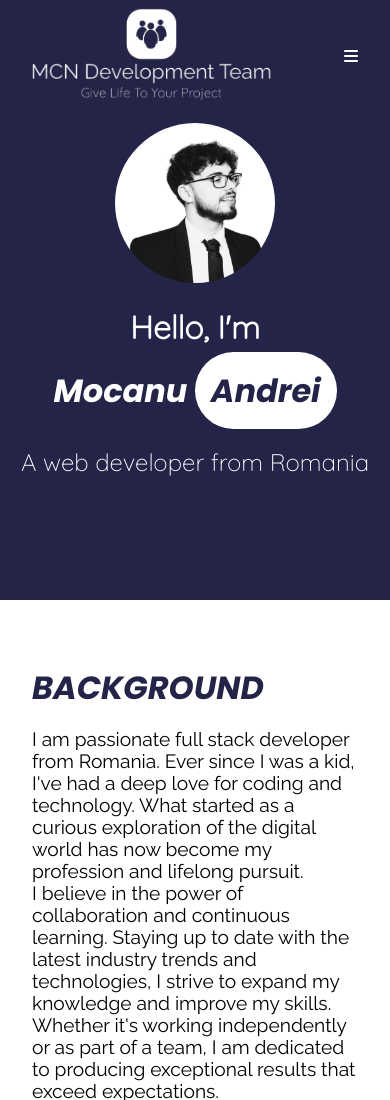
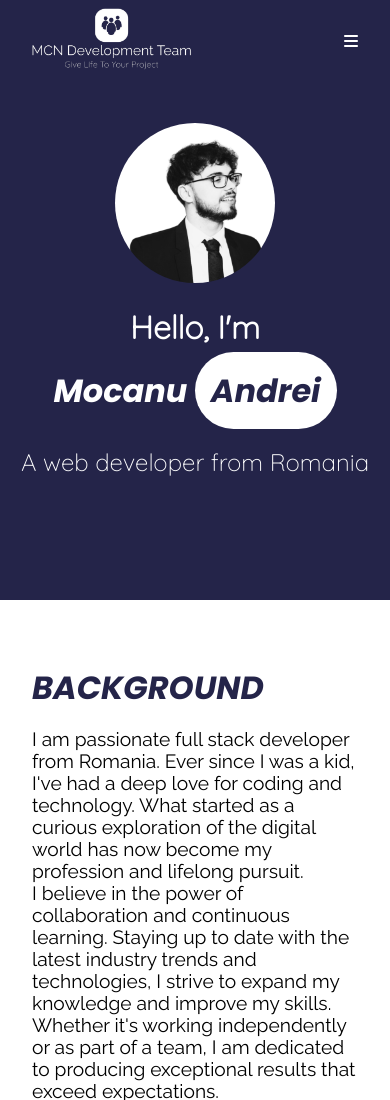
Before and after one commit to mocanuandrei1/MCNDevelopmentTeam, a plain HTML site: page index.html in a window 390 px wide. Shown: the top 1100 px of the page. Drawn offline with Linux system fonts and the light colour scheme.

Commit message:
changed logo size

```diff
--- a/resources/css/style.css
+++ b/resources/css/style.css
@@ -204,6 +204,10 @@ header {
     .home-segment h2 {
         font-size: 2rem;
     }
+
+    #meniu-mcn div a img {
+        max-width: 10rem;
+    }
 }
 
 @media only screen and (min-width: 600px) and (max-width: 1000px)  {
```
